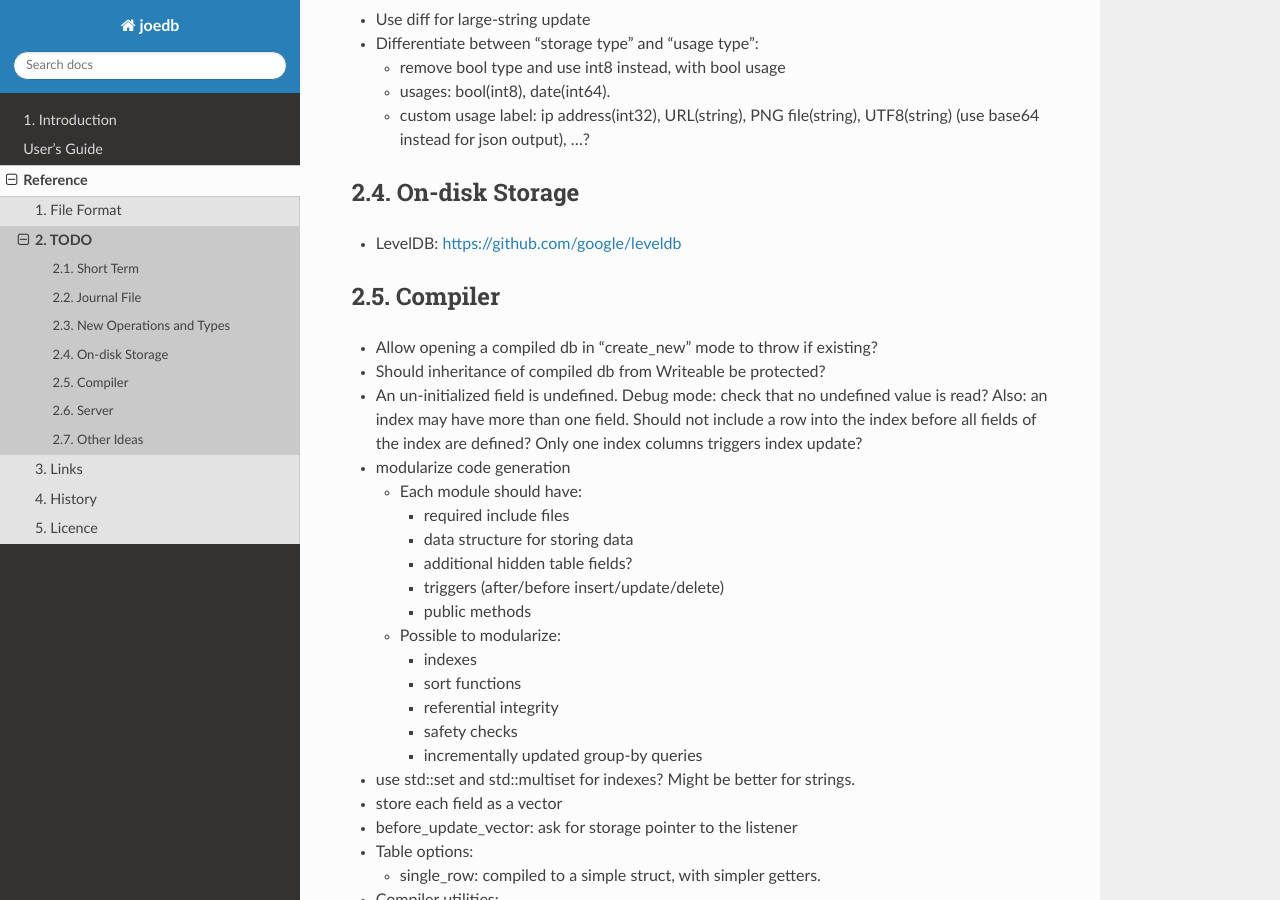
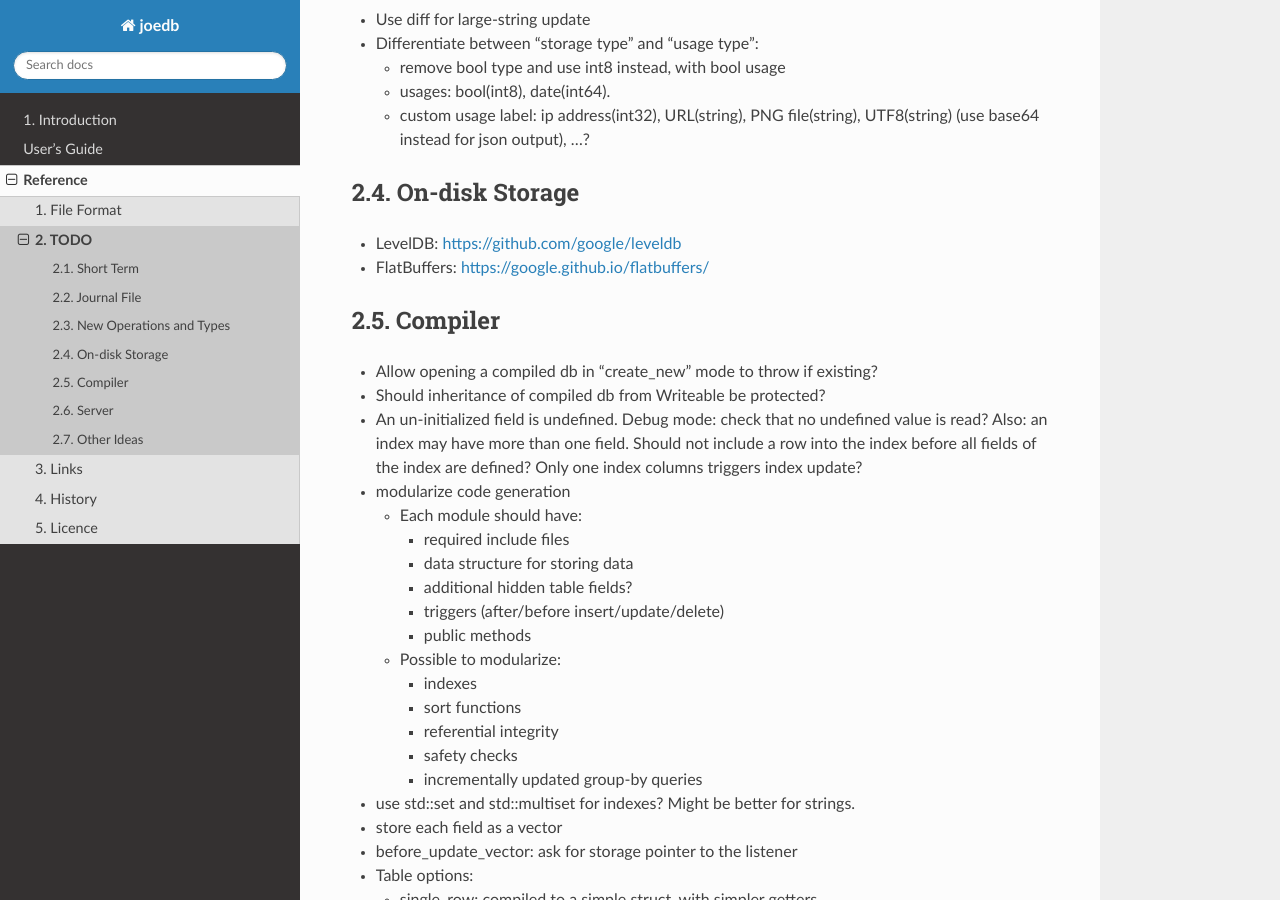
Before and after one commit to Remi-Coulom/joedb, a Sphinx documentation site: the page built from doc/source/todo.rst, in a window 1280 px wide and 900 px high, scrolled down 848 px. Built offline with Sphinx 7.4.7 and the Read the Docs theme 2.0.0, drawn with Linux system fonts in a browser that asks for light colours; formulas are drawn with MathJax 3; some of the changed lines change nothing that is shown.

Commit message:
doc: FlatBuffers for on-disk table storage?

```diff
--- a/doc/source/todo.rst
+++ b/doc/source/todo.rst
@@ -37,6 +37,7 @@ New Operations and Types
 On-disk Storage
 ----------------
 - LevelDB: https://github.com/google/leveldb
+- FlatBuffers: https://google.github.io/flatbuffers/
 
 Compiler
 --------
```
